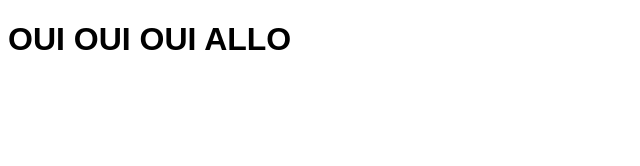
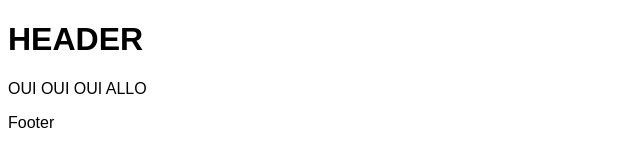
Before and after one commit to ZackForget/Exercice-3-2, a plain HTML site: page index.html in a window 1280 px wide. Shown: the whole page, without its empty margins (0-640 px from the left). Drawn offline with Linux system fonts and the light colour scheme.

Commit message:
changements initiaux

```diff
--- a/index.html
+++ b/index.html
@@ -11,6 +11,13 @@
 
 </head>
 <body>
-    <h1>OUI OUI OUI ALLO</h1>
+    <header>
+        <h1>HEADER</h1>
+    </header>
+    <main>
+    <p>OUI OUI OUI ALLO</p>
+        </main>
+
+    <footer>Footer</footer>
 </body>
 </html>
```
